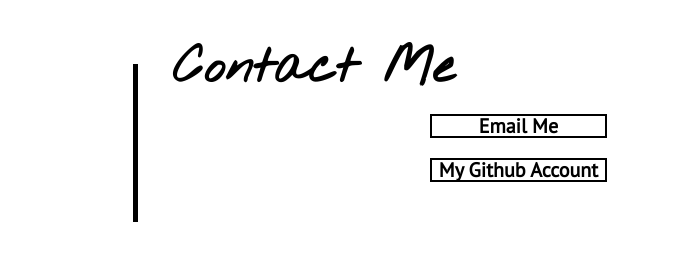
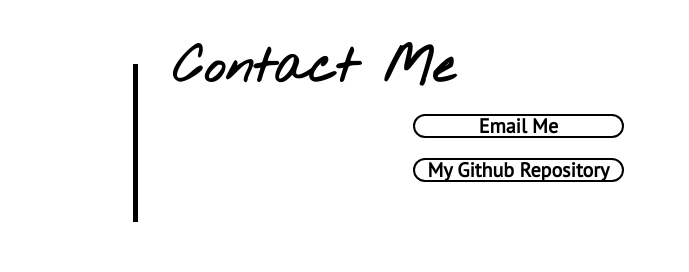
Before and after one commit to summerf123/Challenge2-Portfolio, a plain HTML site: page index.html in a window 1280 px wide. Shown: the part 1565-1837 px from the top of the page, 352-1041 px from the left. Drawn offline with Linux system fonts and the light colour scheme; a web font is replaced by a local one.

```diff
--- a/index.html
+++ b/index.html
@@ -110,7 +110,7 @@
           </div>
       <div>
         <div class="contactlinksdiv">
-        <a class="contactlinks" href="https://github.com/summerf123" target="_blank">My Github Account</a>
+        <a class="contactlinks" href="https://github.com/summerf123" target="_blank">My Github Repository</a>
       </div>
       </div>
     </div>
--- a/styles.css
+++ b/styles.css
@@ -272,7 +272,8 @@ a.contactlinks {
   margin: 1em auto;
   font-family: "PT Sans", sans-serif;
   border: 2px solid black;
-  width: 25%;
+  border-radius: 50px;
+  width: 30%;
 }
 a.contactlinks:hover {
   background-color: #2b4878;
```
